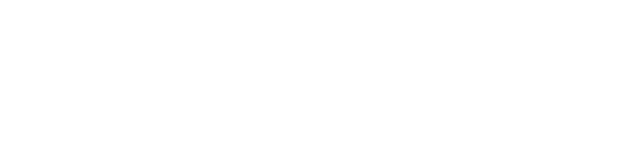
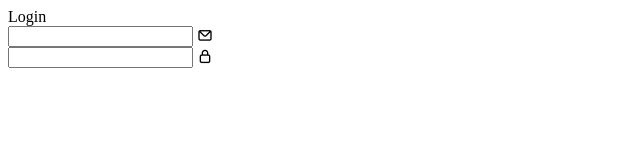
Before and after one commit to xemmefxMFx/testPractice, a plain HTML site: page testForm/respoLogin_andRegistrationform/index.html in a window 1280 px wide. Shown: the whole page, without its empty margins (0-640 px from the left). Drawn offline with nearby package versions, Linux system fonts and the light colour scheme.

Commit message:
Add HTML skeleton

```diff
--- a/testForm/respoLogin_andRegistrationform/index.html
+++ b/testForm/respoLogin_andRegistrationform/index.html
@@ -5,13 +5,31 @@
     <meta charset="UTF-8">
     <meta http-equiv="X-UA-Compatible" content="IE=edge">
     <meta name="viewport" content="width=device-width, initial-scale=1.0">
+    <link rel="stylesheet" href="https://unicons.iconscout.com/release/v4.0.0/css/line.css">
+
     <title>Login Form</title>
     <link rel="stylesheet" href="styles.css">
     <script src="script.js" defer></script>
 </head>
 
 <body>
-
+    <div class="container">
+        <div class="forms">
+            <div class="form login">
+                <span class="title">Login</span>
+                <form action="#">
+                    <div class="input-field">
+                        <input type="text" name="email" required>
+                        <i class="uil uil-envelope"></i>
+                    </div>
+                    <div class="input-field">
+                        <input type="password" name="password" required>
+                        <i class="uil uil-lock"></i>
+                    </div>
+                </form>
+            </div>
+        </div>
+    </div>
 </body>
 
 </html>
--- a/testForm/respoLogin_andRegistrationform/styles.css
+++ b/testForm/respoLogin_andRegistrationform/styles.css
@@ -1,5 +1,2 @@
-* {
-    margin: 0;
-    padding: 0;
-    box-sizing: border-box;
-}
+/* Google font import */
+@import url('https://fonts.googleapis.com/css2?family=Poppins:wght@300;400;600;700&display=swap');
```
